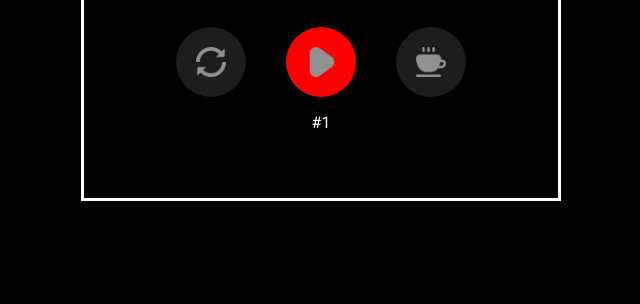
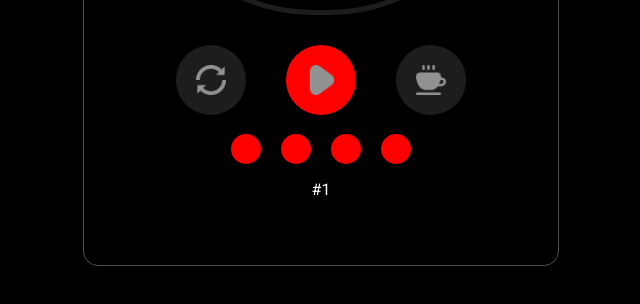
Before and after one commit to ikennot/PomodoroTimer, a plain HTML site: page index.html in a window 1280 px wide. Shown: the part 422-726 px from the top of the page, without its empty margins (319-959 px from the left). Drawn offline with Linux system fonts and the light colour scheme.

Commit message:
adding circle indicators

```diff
--- a/index.html
+++ b/index.html
@@ -9,6 +9,7 @@
     <link rel="stylesheet" href="styles/general.css">
     <link rel="stylesheet" href="styles/main-container.css">
     <link rel="stylesheet" href="styles/buttons.css">
+    <link rel="stylesheet" href="styles/indicators.css">
     <title>Document</title>
 </head>
 <body>
@@ -23,12 +24,18 @@
     </div>
 
     <div class="button-div">
-    <button class="next-btn-js btn"><img src="img/refresh.png"></button>
+     <button class="next-btn-js btn"><img src="img/refresh.png"></button>
      <button class="start-btn-js btn play-pause-btn"><img src="img/play.png"></button>
-    <button class="long-btn-js btn"><img src="img/mug-hot-alt.png"></button>
+     <button class="long-btn-js btn"><img src="img/mug-hot-alt.png"></button>
+    </div>
+
+    <div class="circle-indicators">
+         <div class="c1"></div>
+         <div class="c2"></div>
+         <div class="c3"></div>
+         <div class="c4"></div>
     </div>
     <p class="session"></p>
-    <div class></div>
     </div>
 
 </body>
--- a/styles/buttons.css
+++ b/styles/buttons.css
@@ -2,6 +2,7 @@
   flex: 1;
   display: flex;
   justify-content: space-between;
+  margin-bottom: 19px;
 }
 
 .btn{
@@ -11,6 +12,7 @@
     border: none;
     border-radius: 40px;
     background-color: rgb(29, 29, 29);
+    cursor: pointer;
 }
 
 .btn img{
--- /dev/null
+++ b/styles/indicators.css
@@ -0,0 +1,12 @@
+.circle-indicators{
+    display: grid;
+
+    grid-template-columns: 30px 30px 30px 30px;
+    column-gap: 20px;
+}
+
+.circle-indicators div{
+    background-color: red;
+    height: 30px;
+    border-radius: 15px;
+}
--- a/styles/main-container.css
+++ b/styles/main-container.css
@@ -3,8 +3,10 @@
     flex-direction: column;
     align-items: center;
     padding: 50px;
-    border: white 3px solid;
-    height:fit-content
+    border: rgb(78, 78, 78) 1px solid;
+    height:fit-content;
+    margin-top: 20px;
+    border-radius: 15px;
 }
 
 .timer{
```
